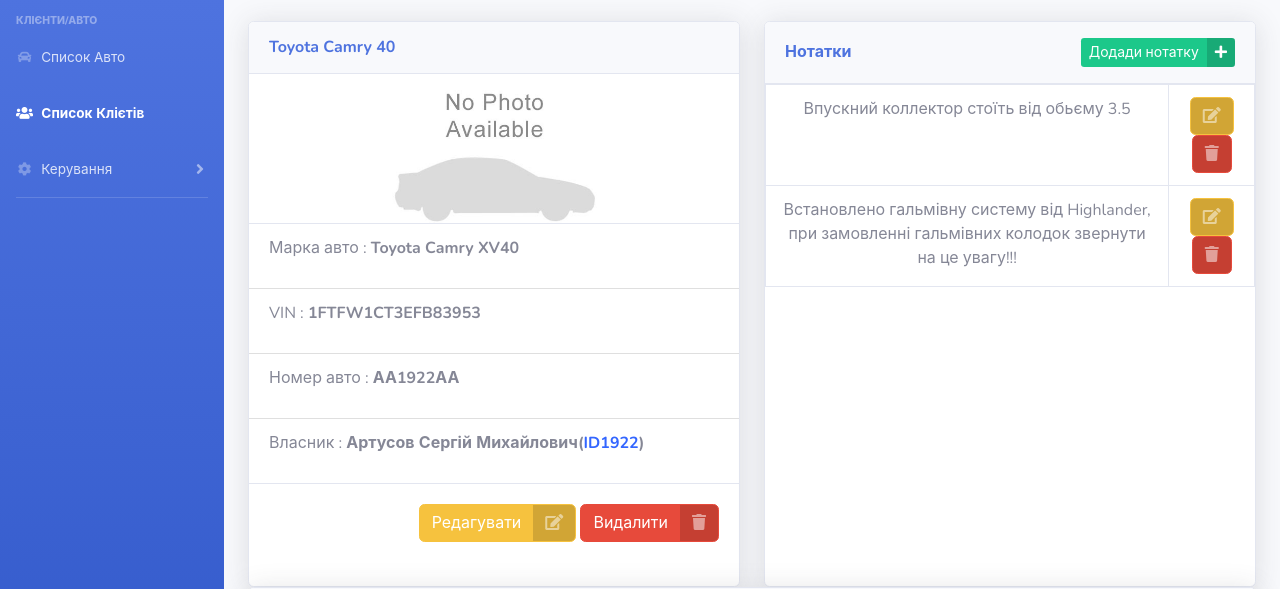
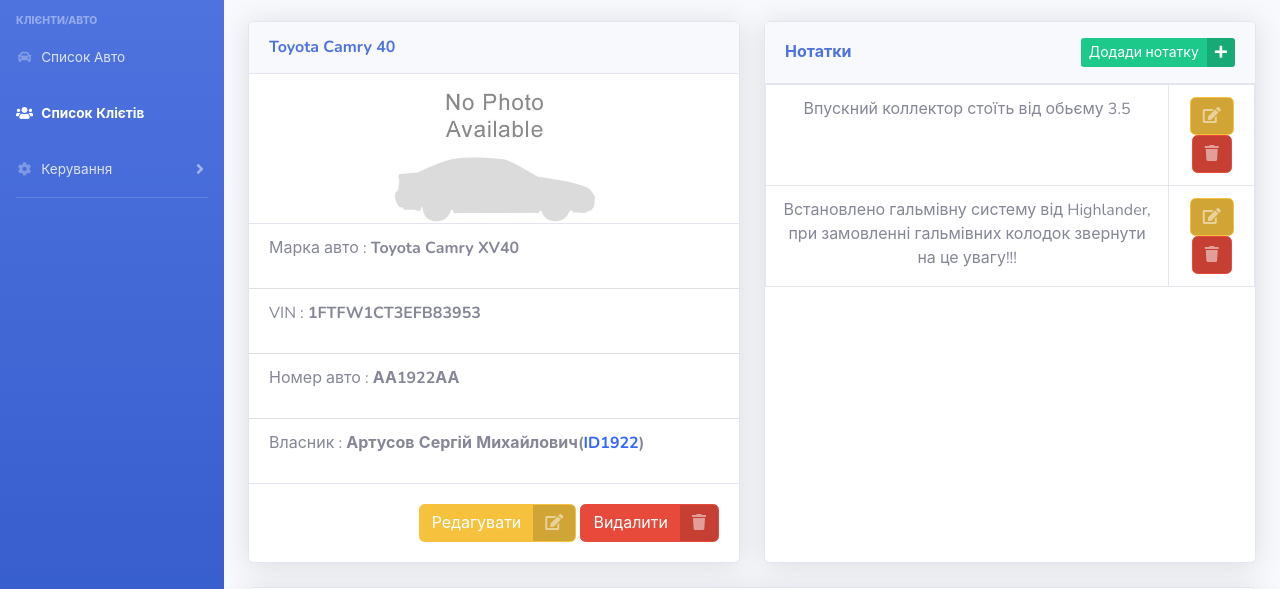
Before and after one commit to Maximjetfs1305/Rocket-CRM, a plain HTML site: page car-page.html in a window 1280 px wide. Shown: the part 131-720 px from the top of the page. Drawn offline with nearby package versions, Linux system fonts and the light colour scheme.

Commit message:
Update car-page.html

```diff
--- a/car-page.html
+++ b/car-page.html
@@ -224,9 +224,9 @@
                         <h1 class="h3 mb-0 text-gray-800">Детальна нформація про авто</h1>
                     </div>
                     <div class="row d-flex">
-                        <div class="col-lg-6">
+                        <div class="col-lg-6 mb-4">
                             <!-- Basic Card Example -->
-                            <div class="card shadow mb-4 h-100">
+                            <div class="card shadow h-100">
                                 <div class="card-header py-3 d-flex flex-row align-items-center justify-content-between">
                                     <h6 class="m-0 font-weight-bold text-primary">Toyota Camry 40</h6>
                                 </div>
@@ -255,9 +255,9 @@
                                 </div>
                             </div>
                         </div>
-                        <div class="col-lg-6">
+                        <div class="col-lg-6 mb-4">
                             <!-- Basic Card Example -->
-                            <div class="card shadow mb-4 h-100">
+                            <div class="card shadow h-100">
                                 <div class="card-header py-3 d-flex flex-row align-items-center justify-content-between">
                                     <h6 class="m-0 font-weight-bold text-primary">Нотатки</h6>
                                     <a href="#" class="btn-sm btn-success btn-icon-split">
```
